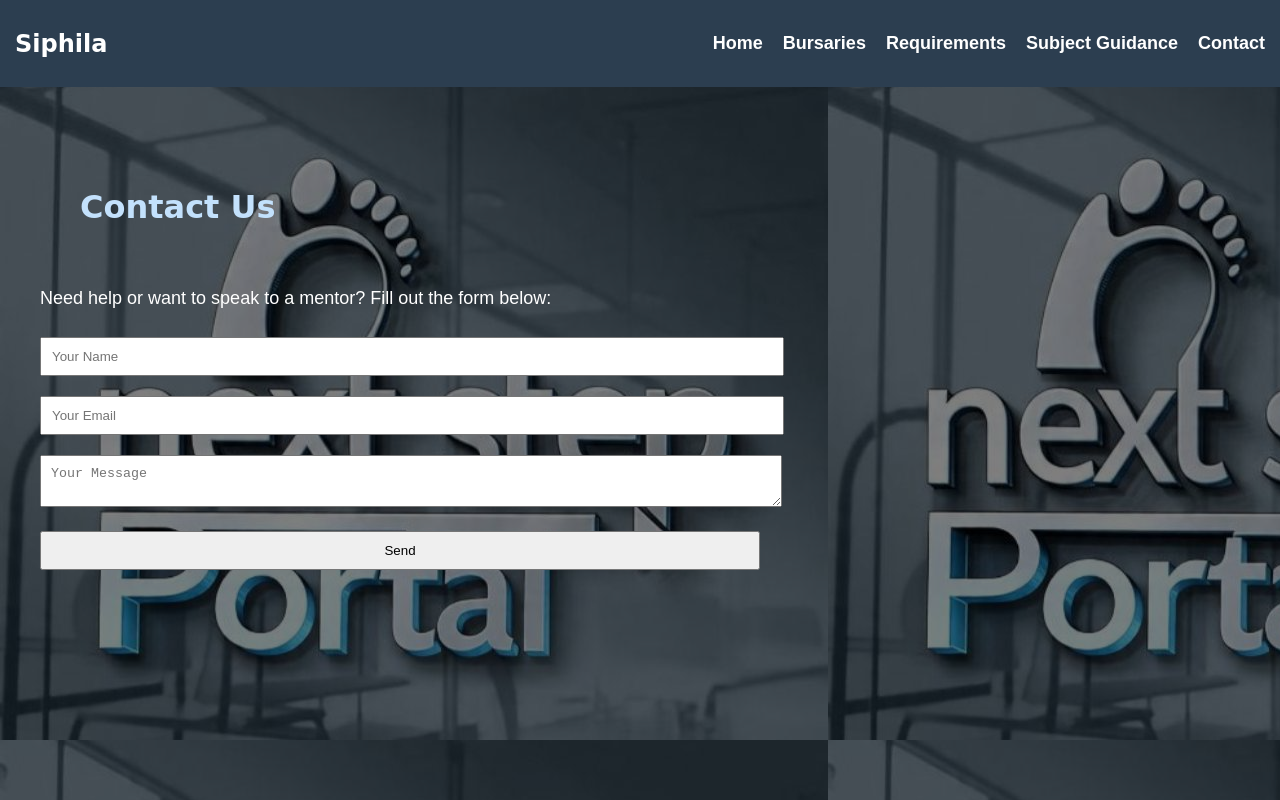
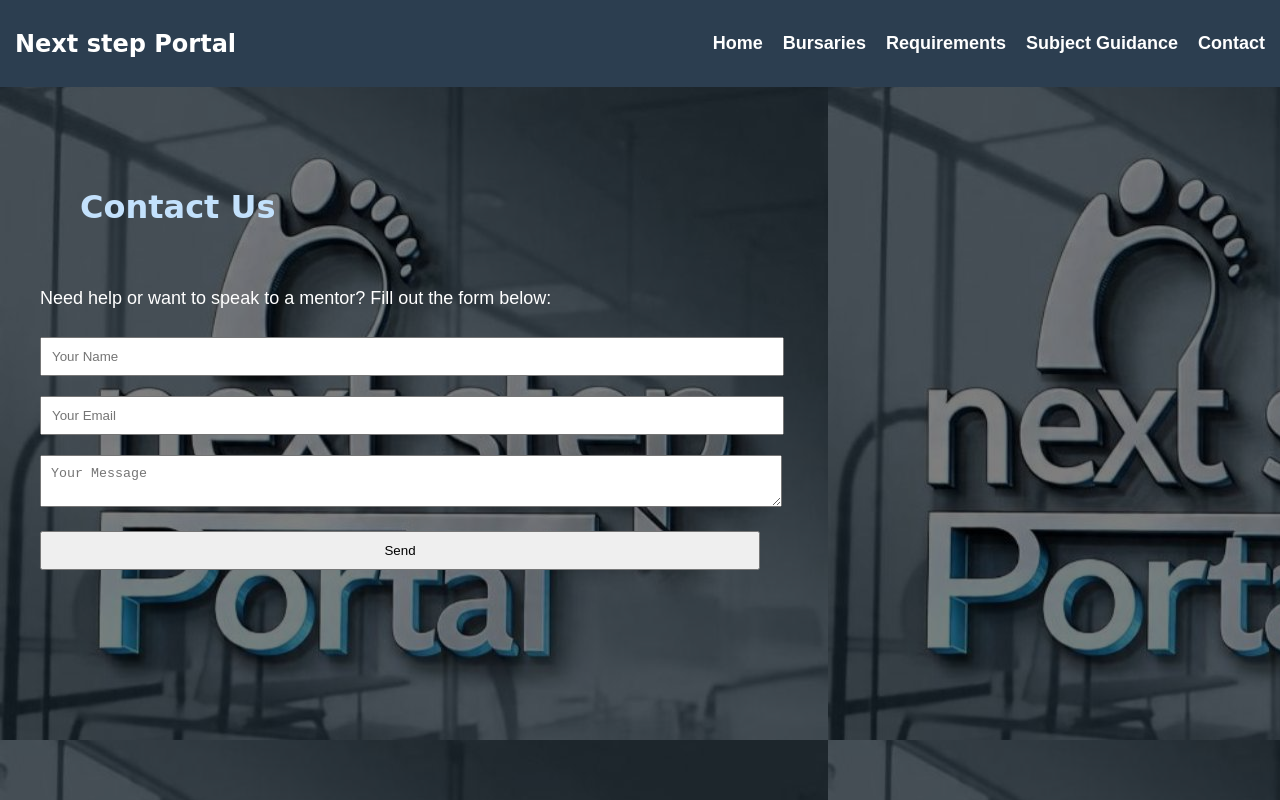
Before and after one commit to muzi234/school-vision, a plain HTML site: page school_vision/contact.html in a window 1280 px wide. Drawn offline with Linux system fonts and the light colour scheme.

Commit message:
Update contact.html

```diff
--- a/school_vision/contact.html
+++ b/school_vision/contact.html
@@ -2,12 +2,11 @@
 <html lang="en">
 <head>
     <meta charset="UTF-8">
-    <title>Contact Us | Siphila</title>
     <link rel="stylesheet" href="style.css">
 </head>
 <body>
     <div class="navbar">
-        <h2 class="logo">Siphila</h2>
+        <h2 class="logo">Next step Portal</h2>
         <ul class="menu">
             <li><a href="index.html">Home</a></li>
             <li><a href="bursaries.html">Bursaries</a></li>
```
